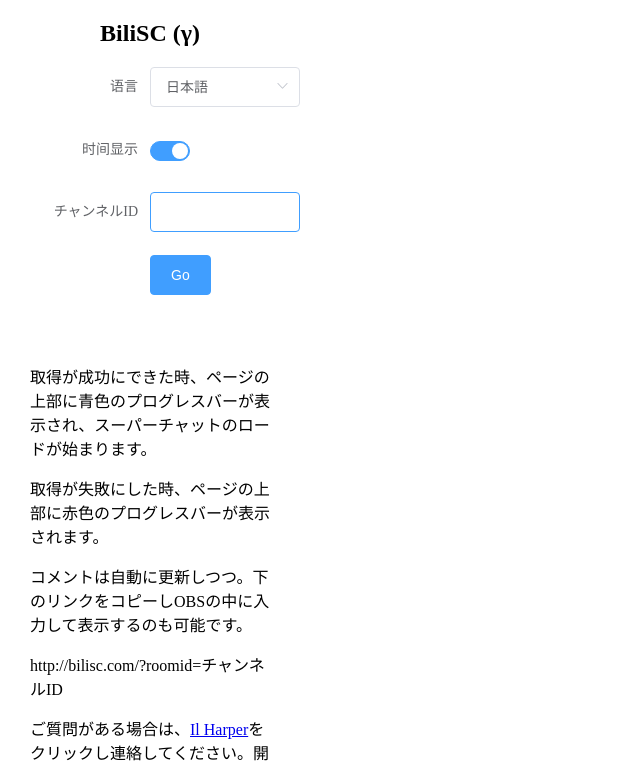
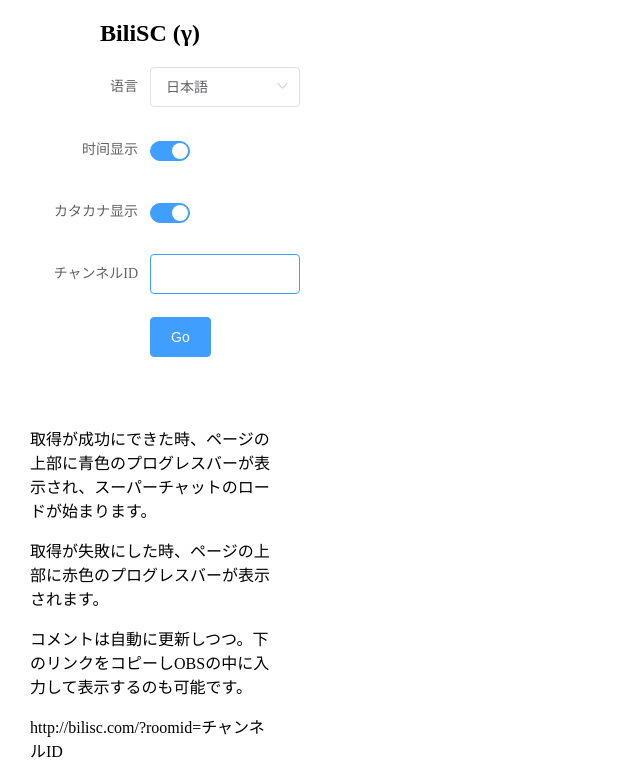
Before and after one commit to dd-center/SuperSpider, a Nuxt app in the folder packages/superspider-showcase/: page /sc in a window 1280 px wide. Shown: the top 767 px of the page, without its empty margins (0-640 px from the left). Built offline with nearby package versions, Linux system fonts and the light colour scheme.

Commit message:
feat: 🎸 Showcase: Add 'showKana' Switch

```diff
--- a/packages/superspider-showcase/pages/sc/index.vue
+++ b/packages/superspider-showcase/pages/sc/index.vue
@@ -19,6 +19,9 @@
           </el-form-item>
           <el-form-item label="时间显示">
             <el-switch v-model="showTime"></el-switch>
+          </el-form-item>
+          <el-form-item label="カタカナ显示">
+            <el-switch v-model="showKana"></el-switch>
           </el-form-item>
           <el-form-item :label="$t('sc.channelid')">
             <el-input
@@ -81,7 +84,7 @@
               <Superchat
                 v-if="Number(item.hide) == 0"
                 :title="
-                  $i18n.locale !== 'ja'
+                  $i18n.locale !== 'ja' || !showKana
                     ? item.uname
                     : item.unamejpn && item.unamejpn !== ''
                     ? item.unamejpn
@@ -132,7 +135,8 @@
       },
       started: false,
       interval: false,
-      showTime: this.$route.query.showTime || true
+      showTime: this.$route.query.showTime || true,
+      showKana: this.$route.query.showKana || true
     }
   },
   async mounted() {
```
